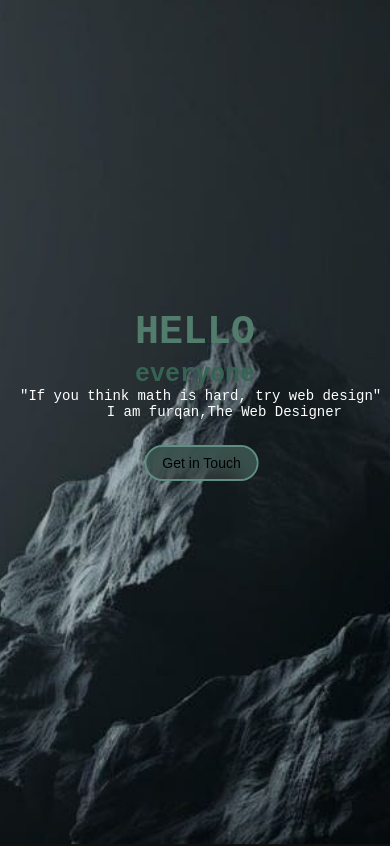
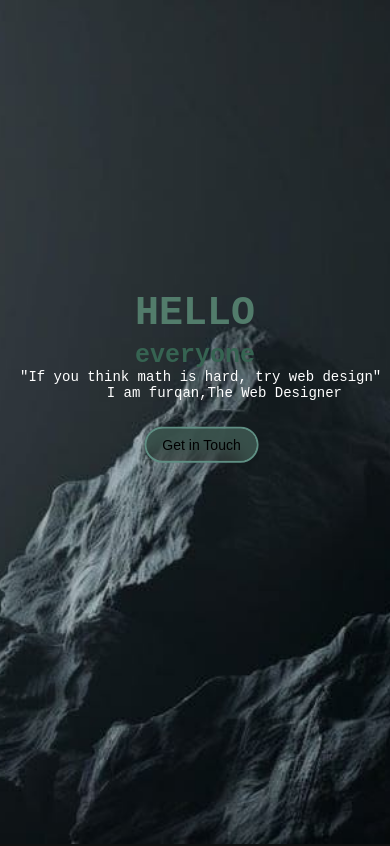
Before and after one commit to boltbuttar/Web_prac2, a plain HTML site: page index.html in a window 390 px wide. Shown: the top 846 px of the page. Drawn offline with Linux system fonts and the light colour scheme.

Commit message:
Update f1.css

```diff
--- a/f1.css
+++ b/f1.css
@@ -255,7 +255,7 @@ body {
         text-align: center;
         padding: 20px;
 
-        transform: translate(0%, -310%)
+        transform: translate(0%, -320%)
     }
 
     .hero h1 {
```
